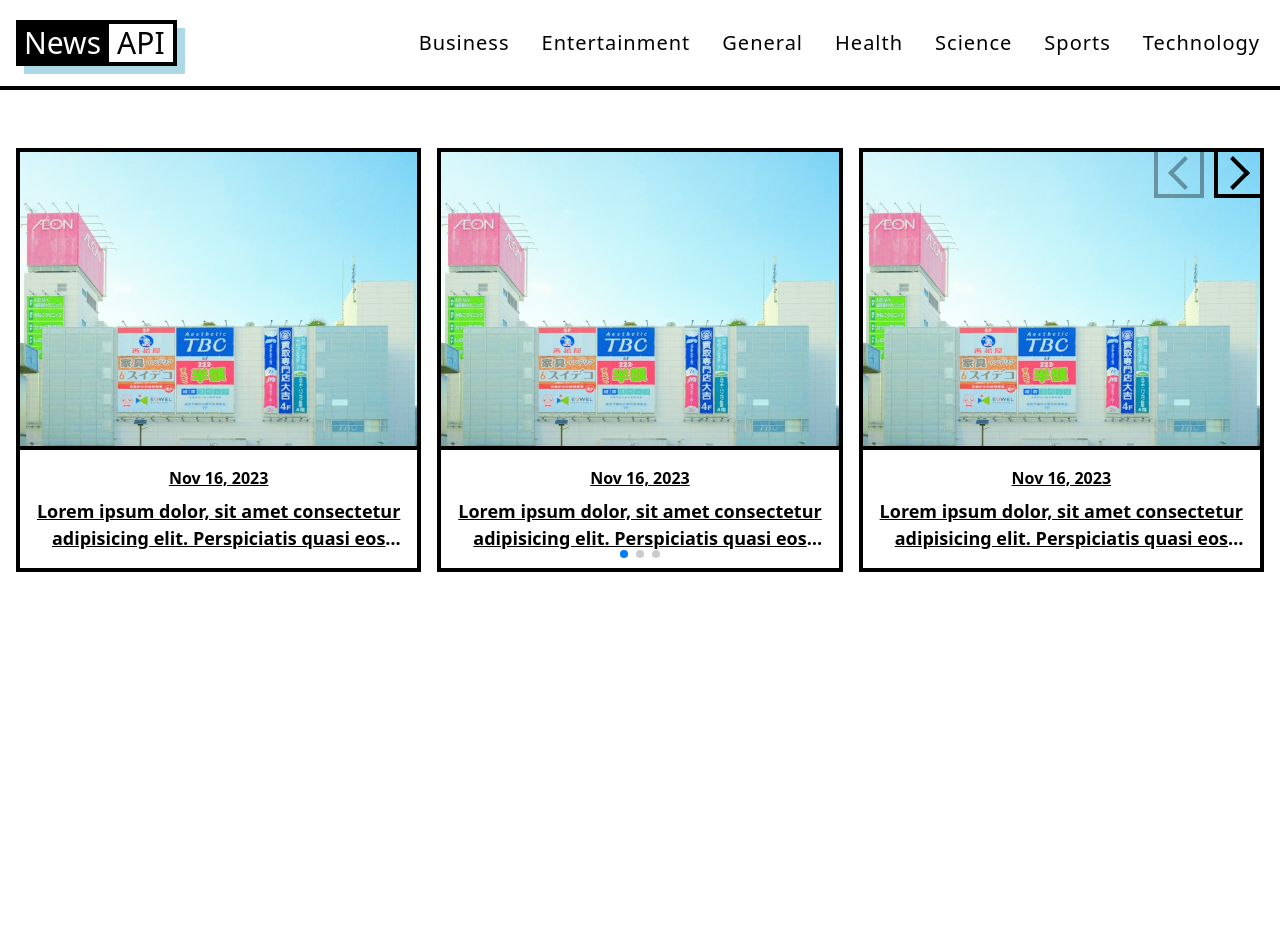
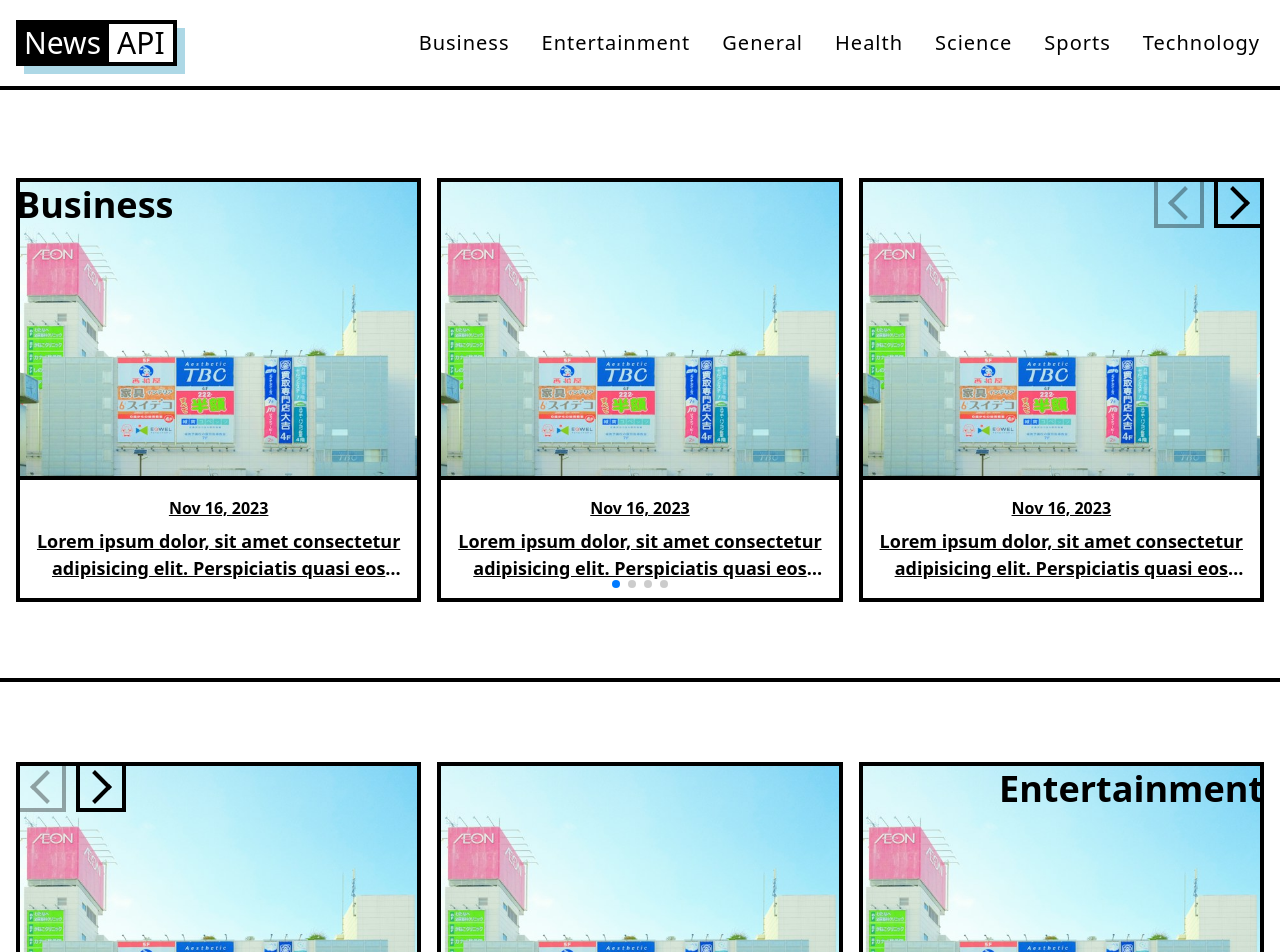
Before and after one commit to VanyaLyashuk/react-ts-news, a React (Vite) app: page / in a window 1280 px wide. Shown: the top 952 px of the page. Before the commit the page ends 800 px from the top, so only its background shows below. Built offline with nearby package versions, Linux system fonts and the light colour scheme; the HTML template or start-up script is replaced by a standard one.

Commit message:
refining carousel

```diff
--- a/src/App.tsx
+++ b/src/App.tsx
@@ -30,9 +30,8 @@ const App = () => {
       <Header />
       <NavMob />
       <main className={mainClasses}>
-        <div className="container m-auto">
-          <NewsCarousel />
-        </div>
+        <NewsCarousel category="Business" reversed={false}/>
+        <NewsCarousel category="Entertainment" reversed={true}/>
       </main>
     </>
   );
--- a/src/components/header/Header.tsx
+++ b/src/components/header/Header.tsx
@@ -5,7 +5,7 @@ import NavDesk from "../nav/NavDesk";
 
 const Header = () => {
   const headerClasses = classNames(
-    "py-5 w-full fixed bg-white border-b-4 border-black z-10 lg:overflow-hidden"
+    "py-5 w-full fixed bg-white border-b-4 border-black z-20 lg:overflow-hidden"
   );
 
   return (
--- a/src/components/nav/NavMob.tsx
+++ b/src/components/nav/NavMob.tsx
@@ -10,7 +10,7 @@ const NavMob = () => {
   const navClasses = classNames(
     "pt-5 landscape:pb-[80px] w-0 bg-white transition-all duration-300 overflow-x-hidden overflow-y-scroll  absolute h-full let-0 top-0 lg:hidden flex flex-col items-center z-20",
     {
-      "w-[270px] md:w-[320px] transition-all border-r-4 border-black scrollbar-hide landscape:scrollbar-default":
+      "w-[270px] sm:w-[320px] transition-all border-r-4 border-black scrollbar-hide landscape:scrollbar-default":
         isOpened,
     }
   );
--- a/src/components/news-carousel/NewsCarousel.tsx
+++ b/src/components/news-carousel/NewsCarousel.tsx
@@ -3,6 +3,7 @@ import NewsCard from "../news-card/NewsCard";
 import { Swiper, SwiperSlide } from "swiper/react";
 
 // import required modules
+import classNames from 'classnames';
 import { Keyboard, Mousewheel, Navigation, Pagination } from "swiper/modules";
 
 // Import Swiper styles
@@ -12,9 +13,18 @@ import "swiper/css/pagination";
 
 import "../../index.css";
 
-const NewsCarousel = () => {
+interface IProps {
+  category: string;
+  reversed: boolean;
+}
+
+const NewsCarousel = ({category, reversed}: IProps) => {
+  const carouselClasses = classNames("mySwiper pt-[50px] min-[370px]:pt-[60px] pb-[36px] xl:pb-[50px]", {"mySwiperReversed": reversed, "mySwiperRegular": !reversed});
+  const titleClasses = classNames("absolute z-10 text-[24px] min-[370px]:text-3xl font-bold top-1 min-[370px]:top-[7px] xl:text-4xl", {"left-4": !reversed, "right-4": reversed});
   return (
-    <>
+    <div className="pt-[60px] pb-[56px] border-b-4 border-black lg:pt-[80px] lg:pb-[76px]">
+      <div className="container relative m-auto">
+        <a className={titleClasses} href="">{category}</a>
         <Swiper
           cssMode={true}
           navigation={true}
@@ -44,9 +54,16 @@ const NewsCarousel = () => {
               slidesPerGroup: 3,
               centeredSlides: false,
               centeredSlidesBounds: true,
+            },
+            1536: {
+              spaceBetween: 16,
+              slidesPerView: 4,
+              slidesPerGroup: 4,
+              centeredSlides: false,
+              centeredSlidesBounds: true,
             }
           }}
-        className="mySwiper"
+          className={carouselClasses}
         >
           <SwiperSlide>
             <NewsCard />
@@ -75,8 +92,18 @@ const NewsCarousel = () => {
           <SwiperSlide>
             <NewsCard />
           </SwiperSlide>
+          <SwiperSlide>
+            <NewsCard />
+          </SwiperSlide>
+          <SwiperSlide>
+            <NewsCard />
+          </SwiperSlide>
+          <SwiperSlide>
+            <NewsCard />
+          </SwiperSlide>
         </Swiper>
-    </>
+      </div>
+    </div>
   );
 };
 
--- a/src/index.css
+++ b/src/index.css
@@ -9,18 +9,20 @@
 }
 
 /* slider styles */
-.mySwiper {
-  padding-top: 60px;
-  padding-bottom: 40px;
-  margin-top: 50px;
+
+.mySwiper.mySwiperRegular .swiper-button-prev {
+  left: auto;
+  right: 52px;
 }
-
-.mySwiper .swiper-button-prev {
-  left: auto;
-  right: 60px;
+.mySwiper.mySwiperRegular .swiper-button-next {
+  right: 0;
 }
-.mySwiper .swiper-button-next {
-  right: 0;
+.mySwiper.mySwiperReversed .swiper-button-prev {
+  left: 0;
+}
+.mySwiper.mySwiperReversed .swiper-button-next {
+  left: 52px;
+  right: auto;
 }
 
 .mySwiper .swiper-button-next,
@@ -28,8 +30,8 @@
   color: black;
   font-weight: bold;
   border: 4px solid;
-  width: 50px;
-  height: 50px;
+  width: 42px;
+  height: 42px;
   top: 0px;
   margin-top: 0px;
   transition: background 250ms ease-in;
@@ -39,14 +41,13 @@
 .mySwiper .swiper-button-next:after,
 .mySwiper .swiper-button-prev:before,
 .mySwiper .swiper-button-prev:after {
-  content: '';
-  width: 24px;
+  content: "";
+  width: 16px;
   height: 4px;
   background-color: #000;
   position: absolute;
   transition: background-color 250ms ease-in;
 }
-
 
 .mySwiper .swiper-button-next:before,
 .mySwiper .swiper-button-next:after {
@@ -59,13 +60,13 @@
 .mySwiper .swiper-button-prev:before,
 .mySwiper .swiper-button-next:before {
   transform: rotate(45deg);
-  top: 12px;
+  top: 10px;
 }
 
 .mySwiper .swiper-button-next:after,
 .mySwiper .swiper-button-prev:after {
   transform: rotate(-45deg);
-  bottom: 12px;
+  bottom: 10px;
 }
 .mySwiper .swiper-button-next:after,
 .mySwiper .swiper-button-prev:after {
@@ -100,8 +101,12 @@
 
 .swiper-button-prev.swiper-button-disabled,
 .swiper-button-next.swiper-button-disabled {
-  opacity: .1;
+  opacity: 0.1;
   background-color: none;
+}
+
+.mySwiper .swiper-pagination-horizontal {
+  bottom: 0;
 }
 
 .swiper-pagination-bullet {
@@ -109,9 +114,54 @@
   height: 10px;
   background: #000;
   border-radius: 0;
-  opacity: .1;
+  opacity: 0.1;
 }
 
 .swiper-pagination-bullet.swiper-pagination-bullet-active {
   opacity: 1;
 }
+
+@media (min-width: 370px) {
+  .mySwiper.mySwiperRegular .swiper-button-prev {
+    left: auto;
+    right: 60px;
+  }
+  .mySwiper.mySwiperReversed .swiper-button-next {
+    left: 60px;
+    right: auto;
+  }
+  .mySwiper .swiper-button-next,
+  .mySwiper .swiper-button-prev {
+    width: 50px;
+    height: 50px;
+  }
+  .mySwiper .swiper-button-next:before,
+  .mySwiper .swiper-button-next:after,
+  .mySwiper .swiper-button-prev:before,
+  .mySwiper .swiper-button-prev:after {
+    width: 24px;
+  }
+  .mySwiper .swiper-button-next:before,
+  .mySwiper .swiper-button-next:after {
+    right: 8px;
+  }
+  .mySwiper .swiper-button-prev:before,
+  .mySwiper .swiper-button-prev:after {
+    left: 8px;
+  }
+  .mySwiper .swiper-button-prev:before,
+  .mySwiper .swiper-button-next:before {
+    top: 12px;
+  }
+  .mySwiper .swiper-button-next:after,
+  .mySwiper .swiper-button-prev:after {
+    bottom: 12px;
+  }
+}
+
+@media (min-width: 1280px) {
+  .swiper-pagination-bullet {
+    width: 14px;
+    height: 14px;
+  }
+}
```
Lines whose indentation alone changed are shown as unchanged.
